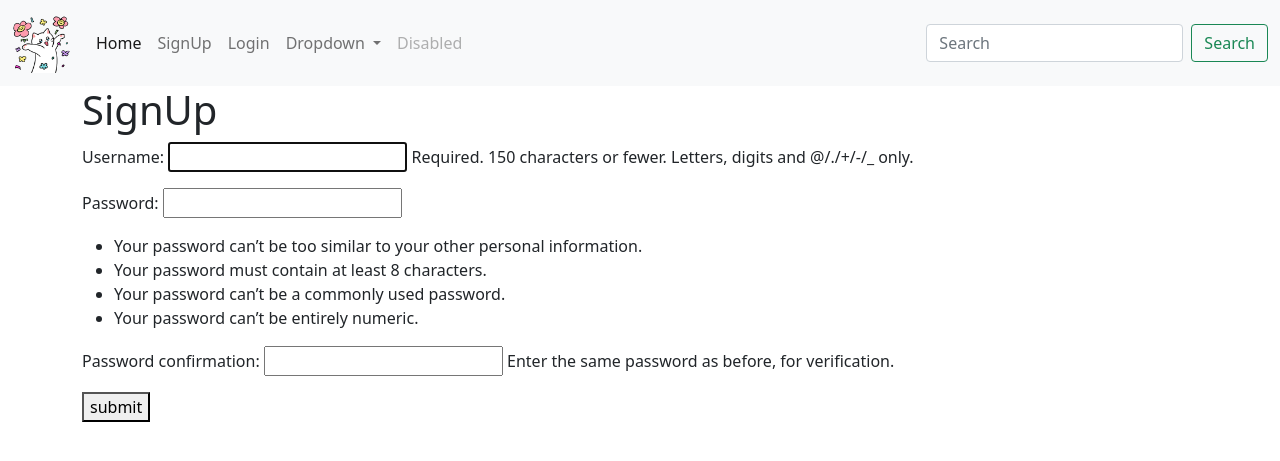
After one commit to yoo-jimin127/2021_django_study, a Django app: page /account/signup/ in a window 1280 px wide. The commit adds this page. Shown: the top 461 px of the page. Run offline with Django 3.2, Linux system fonts and the light colour scheme.

Commit message:
add 회원관리 + 기능 구현 마무리

```diff
--- /dev/null
+++ b/myproject/account/templates/signup.html
@@ -0,0 +1,13 @@
+{% extends 'base.html' %}
+{% block content %}
+
+<h1>SignUp</h1>
+
+<form action="{% url 'signup' %}" method="post">
+    {% csrf_token %}
+    {{form.as_p}}
+    <button type="submit">submit</button>
+
+</form>
+
+{% endblock %}
--- a/myproject/account/urls.py
+++ b/myproject/account/urls.py
@@ -4,4 +4,5 @@ from .views import *
 urlpatterns = [
     path('login/', login_view, name="login"),
     path('logout/', logout_view, name="logout"),
+    path('signup/', register_view, name="signup"),
 ]
--- a/myproject/account/views.py
+++ b/myproject/account/views.py
@@ -21,3 +21,15 @@ def login_view(request):
 def logout_view(request):
     logout(request)
     return redirect("home")
+
+def register_view(request) :
+    if request.method == "POST" :
+        form = UserCreationForm(request.POST)
+        if form.is_valid() :
+            user = form.save()
+            login(request, user)
+        return redirect("home")
+
+    else :
+        form = UserCreationForm()
+        return render(request, 'signup.html', {'form':form})
--- a/myproject/myproject/templates/base.html
+++ b/myproject/myproject/templates/base.html
@@ -21,12 +21,20 @@
               <li class="nav-item">
                 <a class="nav-link active" aria-current="page" href="#">Home</a>
               </li>
+              {% if not user.is_authenticated %}
+                <li class="nav-item">
+                    <a class="nav-link" href="{% url 'signup' %}">SignUp</a>
+                </li>
                 <li class="nav-item">
                     <a class="nav-link" href="{% url 'login' %}">Login</a>
                 </li>
+                {% endif %}
+
+            {% if user.is_authenticated %}
                 <li class="nav-item">
                     <a class="nav-link" href="{% url 'logout' %}">LogOut</a>
                 </li>
+            {% endif %}
               <li class="nav-item dropdown">
                 <a class="nav-link dropdown-toggle" href="#" id="navbarDropdown" role="button" data-bs-toggle="dropdown" aria-expanded="false">
                   Dropdown
```
Also changed, not shown: myproject/main/templates/home.html (+6 -1 lines), myproject/db.sqlite3. Lines whose indentation alone changed are shown as unchanged.
